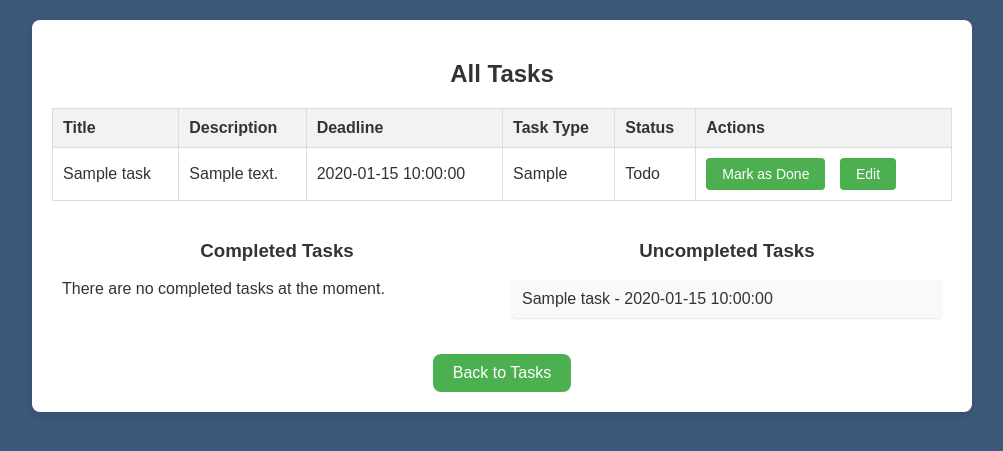
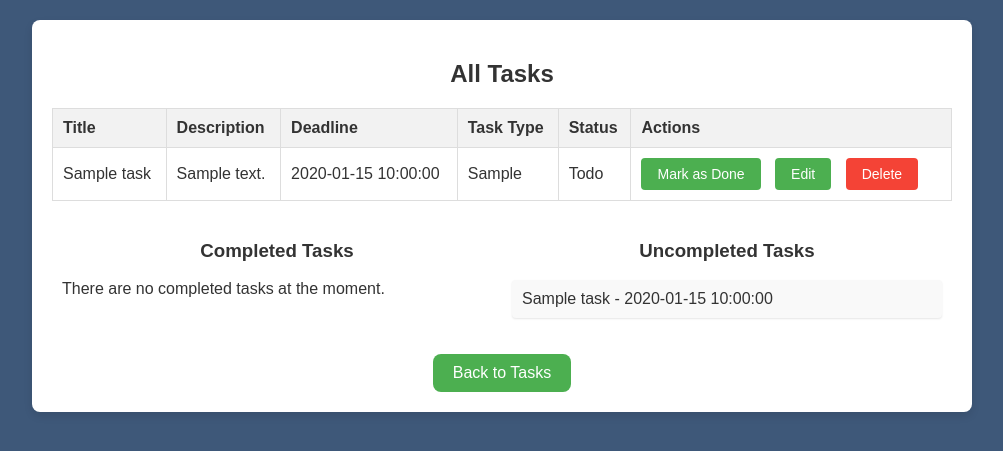
Before and after one commit to kikisna/TodoListApplication, a Flask app: page /overview in a window 1280 px wide. Shown: the part 94-545 px from the top of the page, without its empty margins (138-1141 px from the left). Run offline with Flask 2, Linux system fonts and the light colour scheme; the visitor is signed in with stand-in values (Sample User, id 1); tables that the repository leaves empty hold one stand-in row (values such as "Sample post"); some libraries are stand-ins or nearby versions.

Commit message:
Add task deletion functionality to app and UI.

```diff
--- a/TodoApp/app/app.py
+++ b/TodoApp/app/app.py
@@ -211,6 +211,17 @@ def edit_task(task_id):
     flash("Please log in to edit tasks!", "error")
     return redirect(url_for('login'))
 
+@app.route('/delete_task/<int:task_id>', methods=['POST'])
+def delete_task(task_id):
+    # Delete task from database
+    cursor = mysql.connection.cursor(MySQLdb.cursors.DictCursor)
+    cursor.execute('DELETE FROM Task WHERE id = %s', (task_id,))
+    mysql.connection.commit()
+    cursor.close()
+
+    # Redirect back to the overview page after deletion
+    return redirect(url_for('overview'))
+
 @app.route('/overview', methods=['GET'])
 def overview():
     userid = session['userid']
--- a/TodoApp/app/templates/overview.html
+++ b/TodoApp/app/templates/overview.html
@@ -154,6 +154,9 @@
                             <form method="POST" action="/edit_task/{{ task.id }}">
                                 <button type="submit">Edit</button>
                             </form>
+                            <form method="POST" action="/delete_task/{{ task.id }}">
+                                <button type="submit" style="background-color: #f44336;">Delete</button>
+                            </form>
                         </td>
                     </tr>
                 {% endfor %}
```
